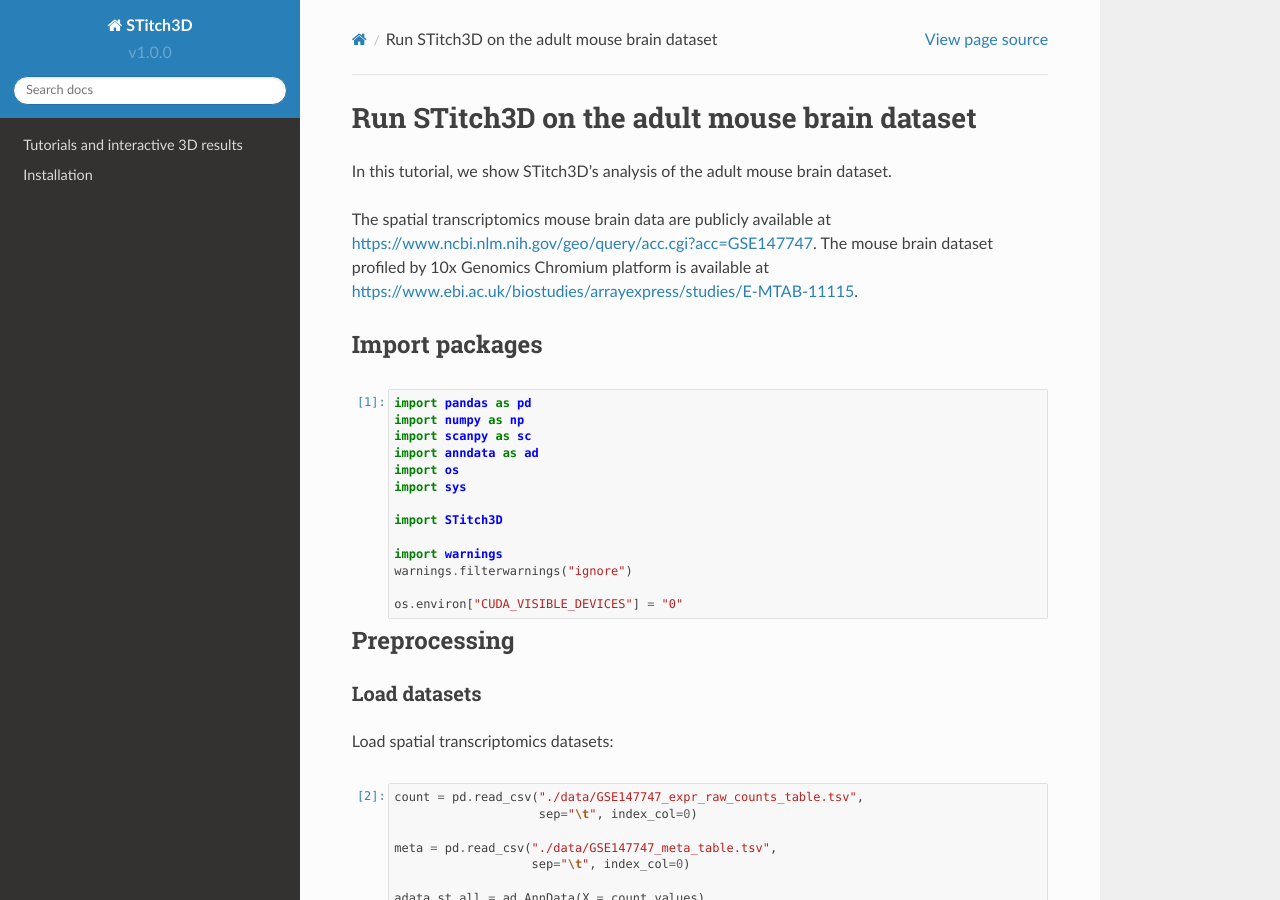
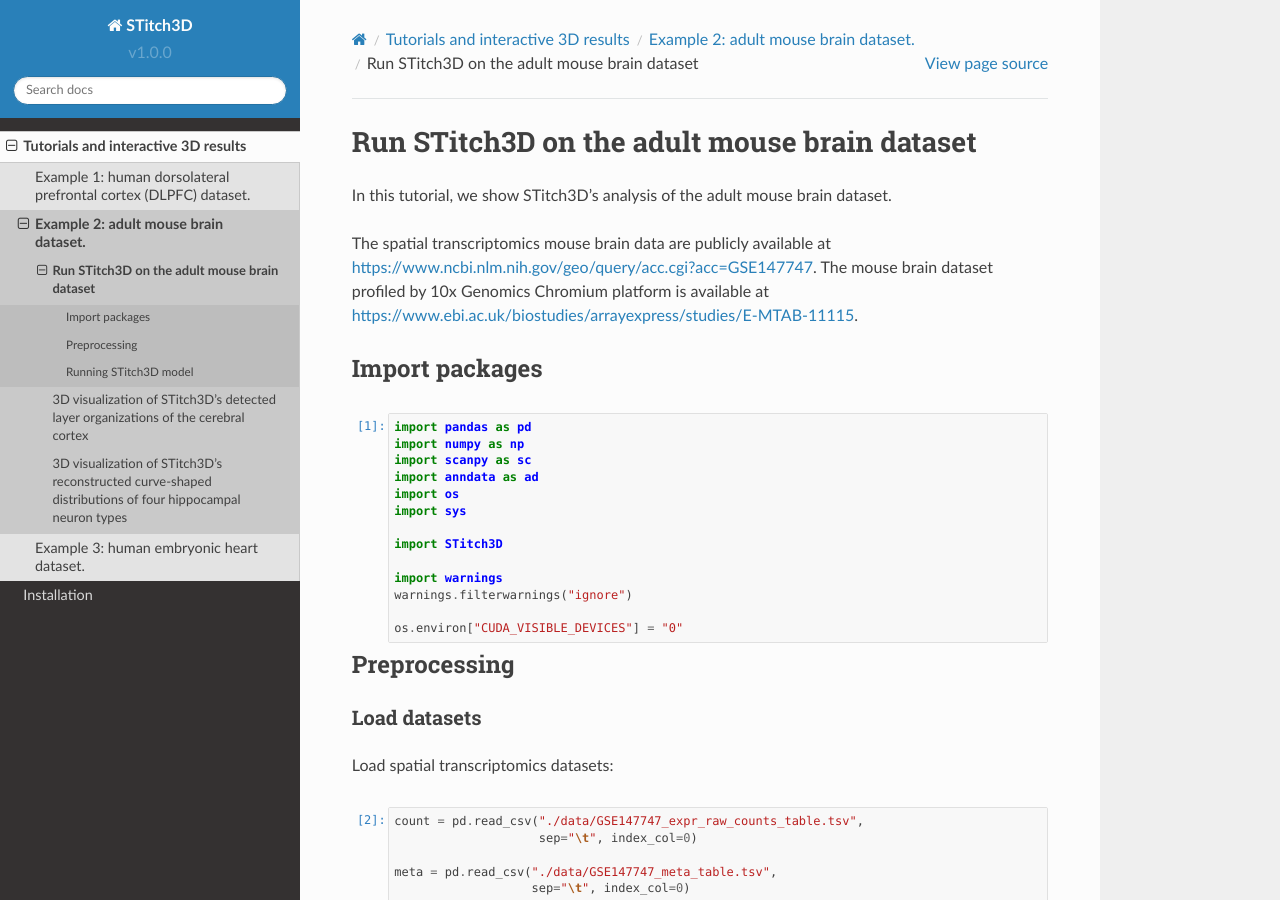
Before and after one commit to gefeiwang/STitch3D-tutorial, a Sphinx documentation site: the page built from docs/source/tutorials/mouse_brain/STitch3D_mouse_brain.ipynb, in a window 1280 px wide and 900 px high. Built offline with Sphinx 7.4.7 and the Read the Docs theme 2.0.0, drawn with Linux system fonts in a browser that asks for light colours; pages that are not in the unit, such as notebooks, are missing from menus.

Commit message:
Update index.rst

```diff
--- a/docs/source/tutorials/mouse_brain/index.rst
+++ b/docs/source/tutorials/mouse_brain/index.rst
@@ -4,5 +4,7 @@
 .. toctree::
    :maxdepth: 2
 
+   STitch3D_mouse_brain
+   STitch3D_mouse_brain_umap
    3d_cortex/index.rst
    3d_hippocampus/index.rst
```
